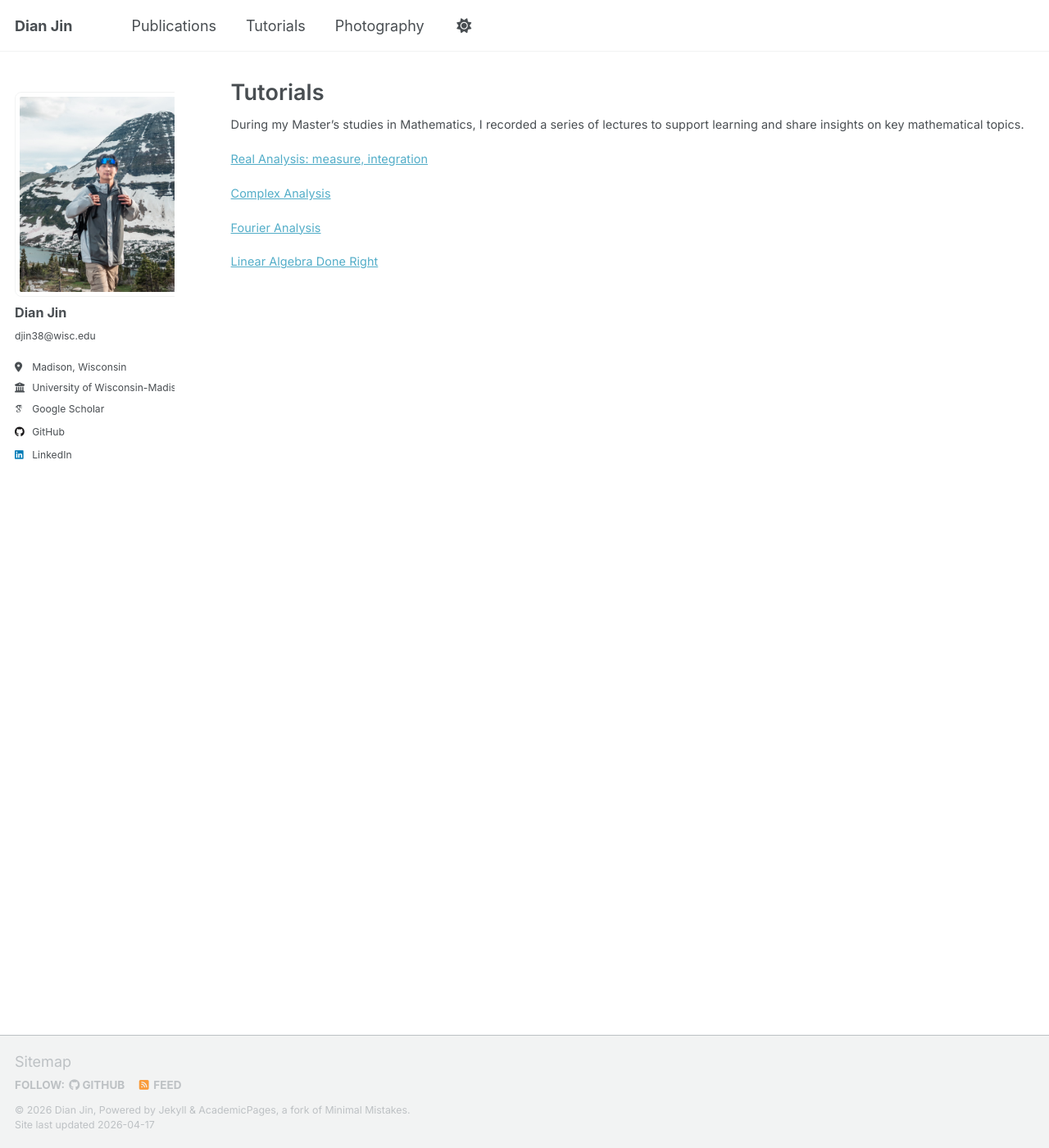
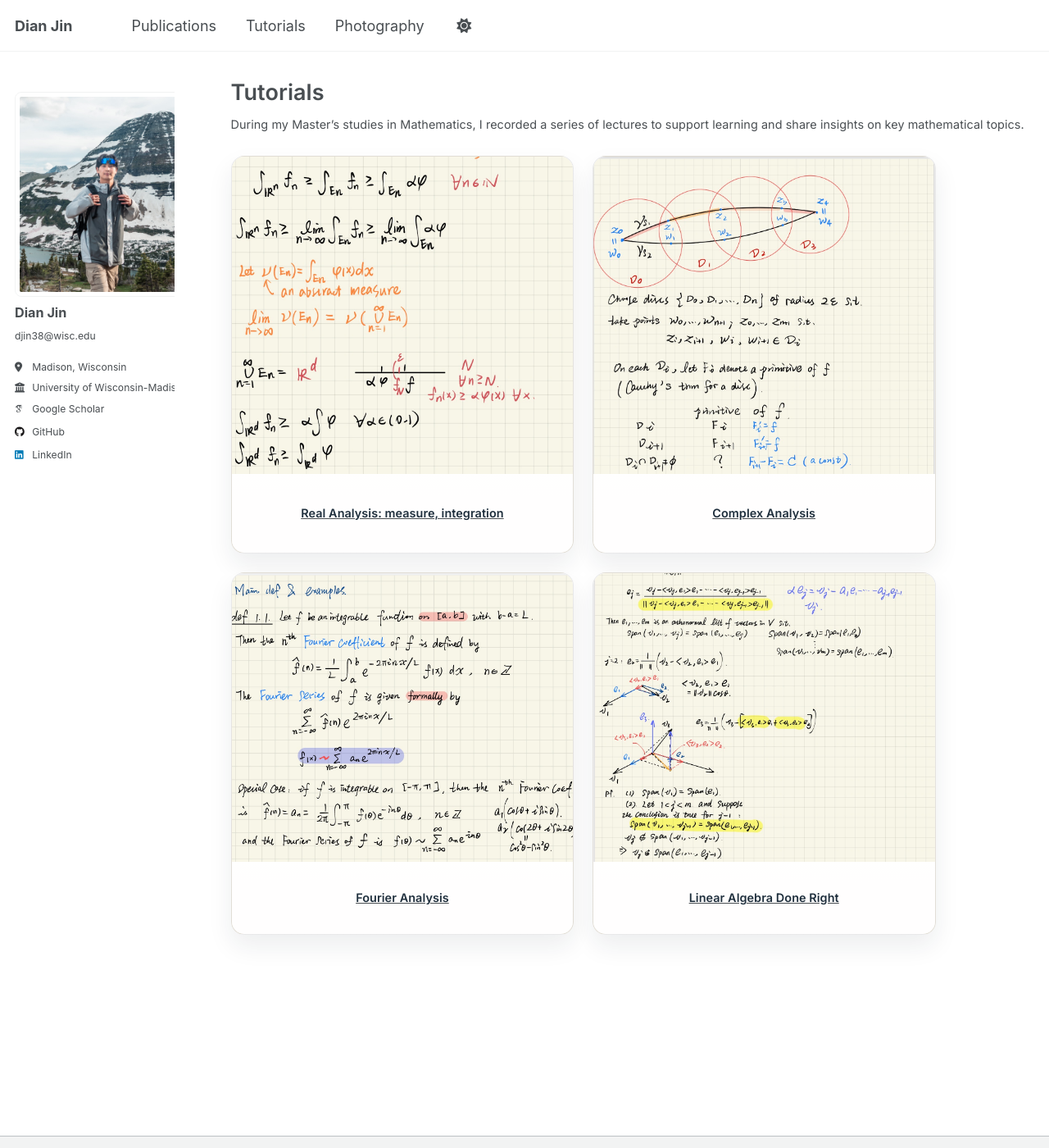
Before and after one commit to DianJin-Frederick/DianJin-Frederick.github.io, a Jekyll site: the page built from _pages/tutorials.md, in a window 1280 px wide and 1400 px high. Shown: the whole window at 82% size. Built offline with Jekyll 4.4.1, drawn with Linux system fonts in a browser that asks for light colours; some web fonts are replaced; a script that is not in the unit is left out.

Commit message:
Redesign tutorials page as course card grid

```diff
--- a/_pages/tutorials.md
+++ b/_pages/tutorials.md
@@ -7,10 +7,32 @@ author_profile: true
 
 During my Master’s studies in Mathematics, I recorded a series of lectures to support learning and share insights on key mathematical topics.
 
-[Real Analysis: measure, integration](https://www.bilibili.com/video/BV1FT411C7wM/)
+<div class="tutorial-grid">
+  <a class="tutorial-card" href="https://www.bilibili.com/video/BV1FT411C7wM/">
+    <div class="tutorial-card__image">
+      <img src="/images/tutorials/real-analysis.jpg" alt="Real Analysis: measure, integration">
+    </div>
+    <div class="tutorial-card__text">Real Analysis: measure, integration</div>
+  </a>
 
-[Complex Analysis](https://www.bilibili.com/video/BV1gq4y1K7m5/)
+  <a class="tutorial-card" href="https://www.bilibili.com/video/BV1gq4y1K7m5/">
+    <div class="tutorial-card__image">
+      <img src="/images/tutorials/comlex-analysis.jpg" alt="Complex Analysis">
+    </div>
+    <div class="tutorial-card__text">Complex Analysis</div>
+  </a>
 
-[Fourier Analysis](https://www.bilibili.com/video/BV1GV411e7dP/)
+  <a class="tutorial-card" href="https://www.bilibili.com/video/BV1GV411e7dP/">
+    <div class="tutorial-card__image">
+      <img src="/images/tutorials/fourier-analysis.jpg" alt="Fourier Analysis">
+    </div>
+    <div class="tutorial-card__text">Fourier Analysis</div>
+  </a>
 
-[Linear Algebra Done Right](https://www.bilibili.com/video/BV1uK4y1a7jL/)
+  <a class="tutorial-card" href="https://www.bilibili.com/video/BV1uK4y1a7jL/">
+    <div class="tutorial-card__image">
+      <img src="/images/tutorials/linear-algebra.jpg" alt="Linear Algebra Done Right">
+    </div>
+    <div class="tutorial-card__text">Linear Algebra Done Right</div>
+  </a>
+</div>
--- a/_sass/_custom.scss
+++ b/_sass/_custom.scss
@@ -61,3 +61,68 @@
   object-fit: cover !important;     /* keep cropped fill */
   object-position: center 60% !important;  /* move crop down to show more body */
 }
+
+.tutorial-grid {
+  display: grid;
+  grid-template-columns: repeat(2, minmax(0, 1fr));
+  gap: 1.25rem;
+  margin-top: 1.5rem;
+  max-width: 860px;
+}
+
+.tutorial-card {
+  display: grid;
+  grid-template-rows: 4fr 1fr;
+  min-height: 240px;
+  overflow: hidden;
+  color: var(--global-text-color);
+  text-decoration: none;
+  background: linear-gradient(180deg, #ffffff 0%, #f6f1e7 100%);
+  border: 1px solid rgba(73, 78, 82, 0.12);
+  border-radius: 16px;
+  box-shadow: 0 14px 30px rgba(27, 39, 51, 0.08);
+  transition: transform 0.2s ease, box-shadow 0.2s ease;
+}
+
+.tutorial-card:hover,
+.tutorial-card:focus-visible {
+  transform: translateY(-4px);
+  box-shadow: 0 18px 36px rgba(27, 39, 51, 0.14);
+}
+
+.tutorial-card__image {
+  min-height: 0;
+  overflow: hidden;
+}
+
+.tutorial-card__image img {
+  width: 100%;
+  height: 100%;
+  display: block;
+  object-fit: cover;
+  transition: transform 0.35s ease;
+}
+
+.tutorial-card:hover .tutorial-card__image img,
+.tutorial-card:focus-visible .tutorial-card__image img {
+  transform: scale(1.04);
+}
+
+.tutorial-card__text {
+  display: flex;
+  align-items: center;
+  justify-content: center;
+  padding: 0.75rem 0.9rem;
+  text-align: center;
+  font-size: 0.8rem;
+  font-weight: 600;
+  line-height: 1.35;
+  color: #1f2f3d;
+  background: rgba(255, 255, 255, 0.96);
+}
+
+@media (max-width: 720px) {
+  .tutorial-grid {
+    grid-template-columns: 1fr;
+  }
+}
```
Also changed, not shown: images/tutorials/comlex-analysis.jpg (added), images/tutorials/fourier-analysis.jpg (added), images/tutorials/linear-algebra.jpg (added), images/tutorials/real-analysis.jpg (added), 1 other file.
